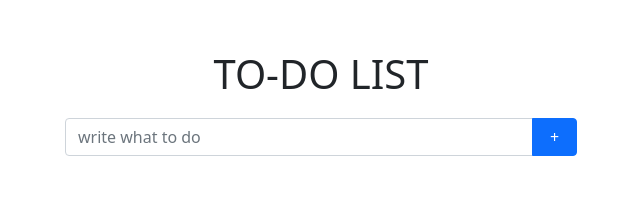
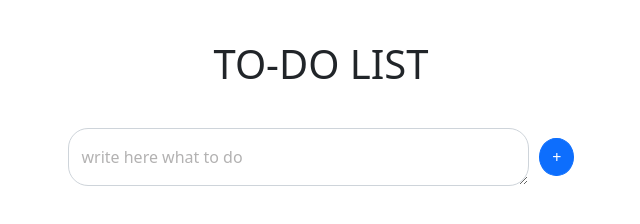
Before and after one commit to lunaradio24/TodoList, a plain HTML site: page index.html in a window 1280 px wide. Shown: the whole page, without its empty margins (319-959 px from the left). Drawn offline with nearby package versions, Linux system fonts and the light colour scheme; no server answers.

Commit message:
style 버튼 모양 및 리스트 너비, 테두리 등 수정

```diff
--- a/index.html
+++ b/index.html
@@ -20,13 +20,16 @@
   <body>
     <div class="main">
       <h1 class="title">TO-DO LIST</h1>
-      <div class="input-group mb-3">
-        <input
-          type="text"
-          class="form-control"
-          placeholder="write what to do"
-          id="input-box"
-        />
+      <div class="input-container">
+        <div class="form-floating">
+          <textarea
+            type="text"
+            class="form-control"
+            placeholder="write here what to do"
+            id="input-box"
+          ></textarea>
+          <label for="input-box">write here what to do</label>
+        </div>
         <button class="btn btn-primary" type="button" id="add-button">+</button>
       </div>
       <div class="list" id="list-todo"></div>
@@ -41,8 +44,8 @@
         <input class="form-check-input me-1" type="checkbox" />
         <label></label>
         <span id="buttons">
-          <button class="edit-button" id="button1">✄</button>
-          <button class="delete-button" id="button2">✕</button>
+          <button class="edit-button" id="button1">✎</button>
+          <button class="delete-button" id="button2">—</button>
         </span>
       </li>
     </ul>
--- a/script.js
+++ b/script.js
@@ -88,8 +88,8 @@ function readTodo() {
 
     let template = document.getElementById("template-id");
     let clone = document.importNode(template.content, true);
-    let input = clone.querySelector("li > input");
-    let label = clone.querySelector("li > label");
+    let input = clone.querySelector("ul > li > input");
+    let label = clone.querySelector("ul > li > label");
 
     clone.id = doc.id;
     input.id = time;
@@ -128,7 +128,7 @@ function editTodo(element) {
     .addClass("cancel-button");
 }
 
-button1.addEventListener("click", (event) => {
+button1?.addEventListener("click", (event) => {
   if (button1.className == "edit-button") {
     editTodo(event.target);
   } else if (button1.className == "confirm-button") {
@@ -137,7 +137,7 @@ button1.addEventListener("click", (event) => {
   }
 });
 
-button2.addEventListener("click", (event) => {
+button2?.addEventListener("click", (event) => {
   if (button2.className == "delete-button") {
     deleteTodo(event.target);
   } else if (button2.className == "cancel-button") {
--- a/style.css
+++ b/style.css
@@ -1,17 +1,50 @@
 .main {
-  width: 40%;
-  margin: 50px auto 50px auto;
+  display: flex;
+  flex-direction: column;
+  /* justify-content: center; */
+  align-items: center;
 }
 .title {
   text-align: center;
-  margin: 0px auto 0px auto;
+  margin-top: 40px;
+  margin-bottom: 40px;
 }
-.input-group {
-  margin: 20px auto 0px auto;
+.input-container {
+  width: 40%;
+  display: flex;
+  flex-direction: row;
+  justify-content: center;
+  align-items: center;
+  gap: 10px;
+  margin-bottom: 20px;
 }
-.list-group {
-  margin: 5px auto 0px auto;
+.input-container > div {
+  width: 90%;
 }
+.input-container > div > textarea {
+  border-radius: 20px;
+}
+.input-container > div > label {
+  color: rgb(179, 178, 178);
+}
+.input-container > button {
+  border-radius: 50%;
+  width: 6.7%;
+  height: 6.7%;
+}
+#list-todo {
+  width: 40%;
+  display: flex;
+  flex-direction: column;
+  gap: 10px;
+}
+#list-done {
+  width: 40%;
+}
+#list-todo > .list-group {
+  border-radius: 20px;
+}
+
 .btn-primary {
   width: 45px;
   font-size: large;
@@ -22,14 +55,14 @@
   float: right;
 }
 .edit-button {
-  border-radius: 5px;
+  border-radius: 50%;
   border-color: transparent;
   box-shadow: none;
   background-color: darkblue;
   color: white;
 }
 .delete-button {
-  border-radius: 5px;
+  border-radius: 50%;
   border-color: transparent;
   box-shadow: none;
   background-color: red;
```
